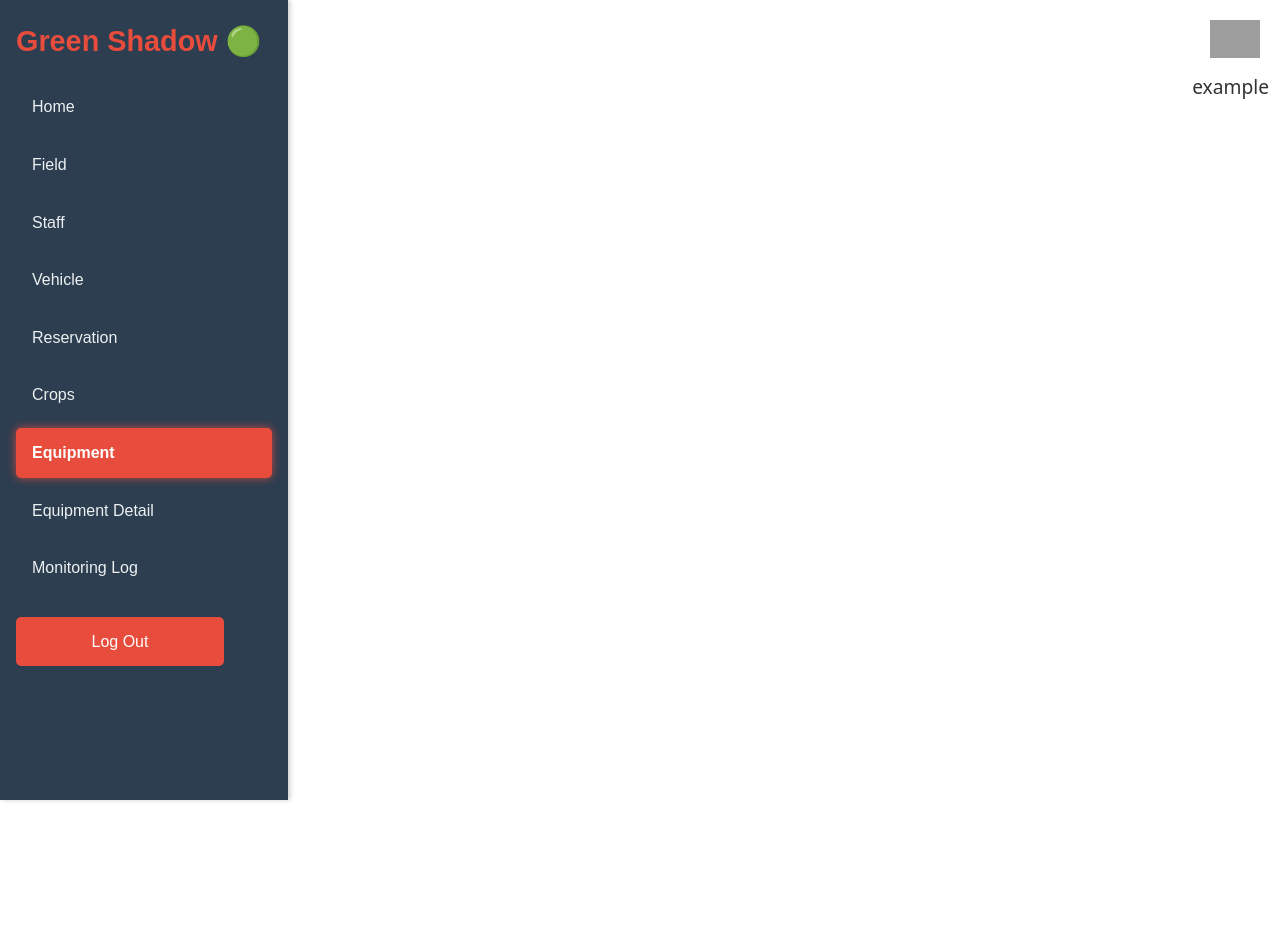
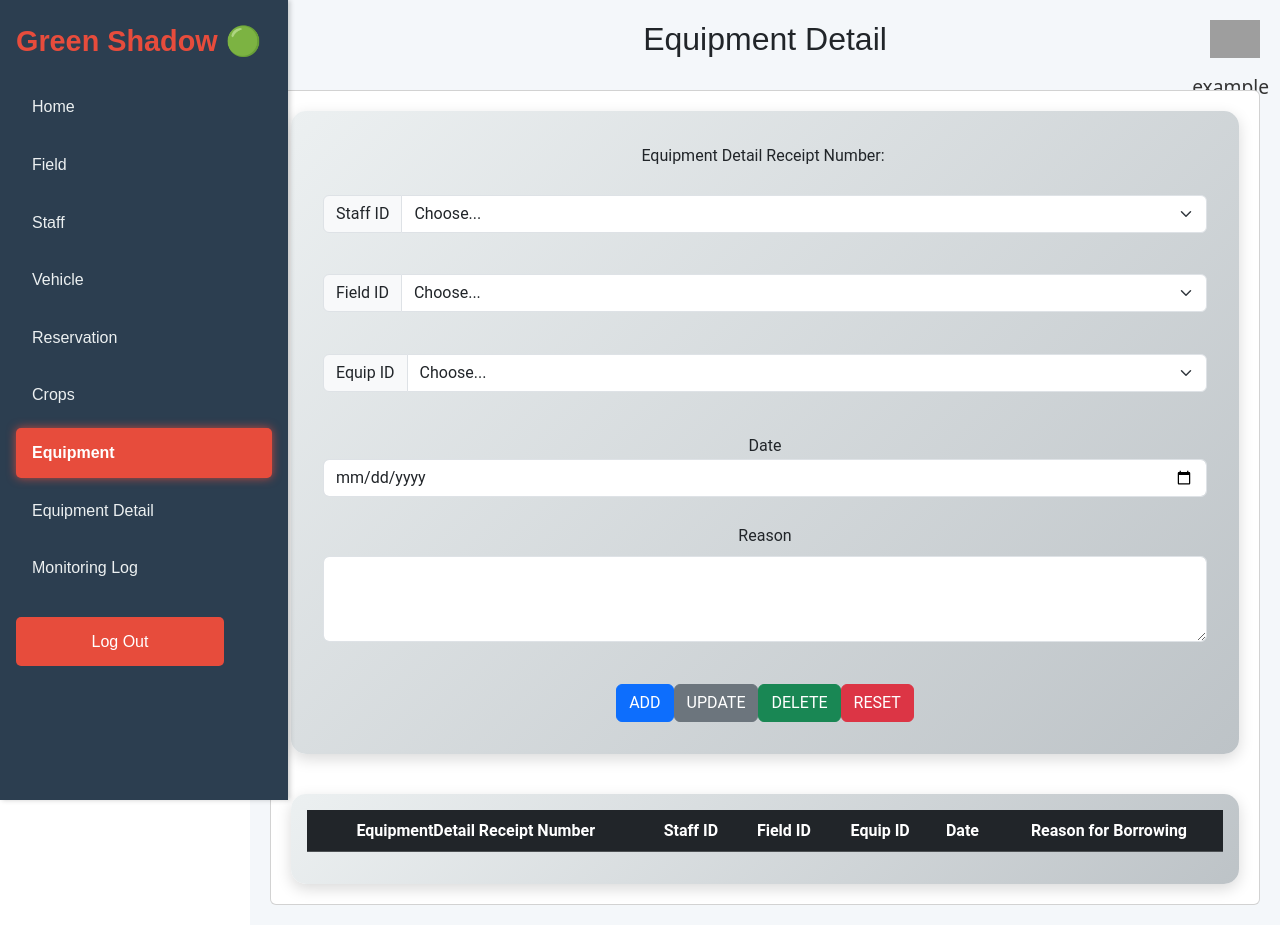
Before and after one commit to Shalomhosheya/React-GreenShadow, a React (Vite) app: page /EquipmentPage in a window 1280 px wide. Before the commit the page ends 800 px from the top, so only its background shows below. Built offline with nearby package versions, Linux system fonts and the light colour scheme; grey boxes are pictures that could not be loaded.

Commit message:
initial commit

```diff
--- a/src/Pages/EquipmentDetailPage.tsx
+++ b/src/Pages/EquipmentDetailPage.tsx
@@ -1,15 +1,123 @@
-import React from "react"
-import AccountDetails from "../Component/AccountDetail"
-import Sidebar from "../Component/Sidebar"
-function EquipmentDetailPage(){
-  return(
-    <body>
-        <AccountDetails/>
-        <div className="dashboard-container">
-            <Sidebar/>
-        </div>
-    </body>
-  )
+import React from "react";
+import AccountDetails from "../Component/AccountDetail";
+import Sidebar from "../Component/Sidebar";
 
+function EquipmentDetailPage() {
+  return (
+    <div>
+      {/* Account Details */}
+      <AccountDetails />
+
+      {/* Main Dashboard Container */}
+      <div className="dashboard-container">
+        <Sidebar />
+
+        <main className="content">
+          <h2 className="text-center anim1">Equipment Input</h2>
+          <br />
+
+          {/* Equipment Input Form */}
+          <div className="card anim1">
+            <div className="card-body mainContent">
+              <div className="card-body">
+                {/* Equipment Code */}
+                <div>
+                  Equipment Code: <label id="lbl4"> </label>
+                </div>
+                <br />
+
+                {/* Equipment Name */}
+                <div className="input-group mb-4">
+                  <span className="input-group-text" id="addon-wrapping">
+                    Equipment
+                  </span>
+                  <input
+                    id="equip_E"
+                    type="text"
+                    className="form-control"
+                    placeholder="Enter equipment name"
+                    aria-label="Equipment Name"
+                    aria-describedby="addon-wrapping"
+                  />
+                </div>
+
+                {/* Equipment Type */}
+                <div className="input-group mb-3">
+                  <label className="input-group-text" htmlFor="type_E">
+                    Type
+                  </label>
+                  <select className="form-select" id="type_E">
+                    <option value="" disabled selected>
+                      Choose...
+                    </option>
+                    {/* Add dynamic options here */}
+                  </select>
+                </div>
+
+                {/* Equipment Status */}
+                <div className="input-group mb-3">
+                  <label className="input-group-text" htmlFor="status_E">
+                    Status
+                  </label>
+                  <select className="form-select" id="status_E">
+                    <option value="" disabled selected>
+                      Choose...
+                    </option>
+                    {/* Add dynamic options here */}
+                  </select>
+                </div>
+              </div>
+
+              {/* Action Buttons */}
+              <div>
+                <button type="button" className="btn btn-primary" id="addBtn_E">
+                  ADD
+                </button>
+                <button
+                  type="button"
+                  className="btn btn-secondary"
+                  id="updateBtn_E"
+                >
+                  UPDATE
+                </button>
+                <button
+                  type="button"
+                  className="btn btn-success delete"
+                  id="deleteBtn_E"
+                >
+                  DELETE
+                </button>
+                <button
+                  type="button"
+                  className="btn btn-danger"
+                  id="resetBtn_E"
+                >
+                  RESET
+                </button>
+              </div>
+            </div>
+
+            {/* Equipment Table */}
+            <div className="card-body mainContent">
+              <table className="table table-dark" id="equipmentTable">
+                <thead>
+                  <tr>
+                    <th scope="col">Equipment Code</th>
+                    <th scope="col">Equipment Name</th>
+                    <th scope="col">Equipment Type</th>
+                    <th scope="col">Status</th>
+                  </tr>
+                </thead>
+                <tbody>
+                  {/* Dynamic table rows will be added here */}
+                </tbody>
+              </table>
+            </div>
+          </div>
+        </main>
+      </div>
+    </div>
+  );
 }
-export default EquipmentDetailPage
+
+export default EquipmentDetailPage;
--- a/src/Pages/EquipmentPage.tsx
+++ b/src/Pages/EquipmentPage.tsx
@@ -1,15 +1,151 @@
-import React from "react"
-import AccountDetails from "../Component/AccountDetail"
-import Sidebar from "../Component/Sidebar"
-function EquipmentPage(){
-  return(
-    <body>
-        <AccountDetails/>
-        <div className="dashboard-container">
-            <Sidebar/>
-        </div>
-    </body>
-  )
+import React from "react";
+import AccountDetails from "../Component/AccountDetail";
+import Sidebar from "../Component/Sidebar";
 
+function EquipmentPage() {
+  return (
+    <div>
+      {/* Account Details */}
+      <AccountDetails />
+
+      {/* Main Dashboard Container */}
+      <div className="dashboard-container">
+        <Sidebar />
+
+        <main className="content">
+          <h2 className="text-center anim1">Equipment Detail</h2>
+          <br />
+
+          {/* Equipment Input Form */}
+          <div className="card anim1">
+            <div className="card-body mainContent">
+              <div className="card-body">
+                {/* Equipment Detail Receipt Number */}
+                <div>
+                  Equipment Detail Receipt Number: <label id="lbl6"> </label>
+                </div>
+                <br />
+
+                {/* Staff ID */}
+                <div className="input-group mb-3">
+                  <label className="input-group-text" htmlFor="staffID_ED">
+                    Staff ID
+                  </label>
+                  <select className="form-select" id="staffID_ED">
+                    <option value="" disabled selected>
+                      Choose...
+                    </option>
+                    {/* Add dynamic options here */}
+                  </select>
+                </div>
+                <br />
+
+                {/* Field ID */}
+                <div className="input-group mb-3">
+                  <label className="input-group-text" htmlFor="fieldID_ED">
+                    Field ID
+                  </label>
+                  <select className="form-select" id="fieldID_ED">
+                    <option value="" disabled selected>
+                      Choose...
+                    </option>
+                    {/* Add dynamic options here */}
+                  </select>
+                </div>
+                <br />
+
+                {/* Equip ID */}
+                <div className="input-group mb-3">
+                  <label className="input-group-text" htmlFor="equipID_ED">
+                    Equip ID
+                  </label>
+                  <select className="form-select" id="equipID_ED">
+                    <option value="" disabled selected>
+                      Choose...
+                    </option>
+                    {/* Add dynamic options here */}
+                  </select>
+                </div>
+                <br />
+
+                {/* Log Date */}
+                <div className="form-group">
+                  <label htmlFor="logDate_ED">Date</label>
+                  <input
+                    type="date"
+                    className="form-control"
+                    id="logDate_ED"
+                    name="dateInput"
+                  />
+                </div>
+                <br />
+
+                {/* Reason for Borrowing */}
+                <div className="mb-3">
+                  <label htmlFor="reason_Dis" className="form-label">
+                    Reason
+                  </label>
+                  <textarea
+                    className="form-control"
+                    id="reason_Dis"
+                    rows="3"
+                  ></textarea>
+                </div>
+                <br />
+
+                {/* Action Buttons */}
+                <div>
+                  <button type="button" className="btn btn-primary" id="addBtn_ED">
+                    ADD
+                  </button>
+                  <button
+                    type="button"
+                    className="btn btn-secondary"
+                    id="updateBtn_ED"
+                  >
+                    UPDATE
+                  </button>
+                  <button
+                    type="button"
+                    className="btn btn-success delete"
+                    id="deleteBtn_ED"
+                  >
+                    DELETE
+                  </button>
+                  <button
+                    type="button"
+                    className="btn btn-danger"
+                    id="resetBtn_ED"
+                  >
+                    RESET
+                  </button>
+                </div>
+              </div>
+            </div>
+
+            {/* Equipment Table */}
+            <div className="card-body mainContent">
+              <table className="table table-dark" id="vehicleTable">
+                <thead>
+                  <tr>
+                    <th scope="col">EquipmentDetail Receipt Number</th>
+                    <th scope="col">Staff ID</th>
+                    <th scope="col">Field ID</th>
+                    <th scope="col">Equip ID</th>
+                    <th scope="col">Date</th>
+                    <th scope="col">Reason for Borrowing</th>
+                  </tr>
+                </thead>
+                <tbody>
+                  {/* Dynamic table rows will be added here */}
+                </tbody>
+              </table>
+            </div>
+          </div>
+        </main>
+      </div>
+    </div>
+  );
 }
-export default EquipmentPage
+
+export default EquipmentPage;
```
